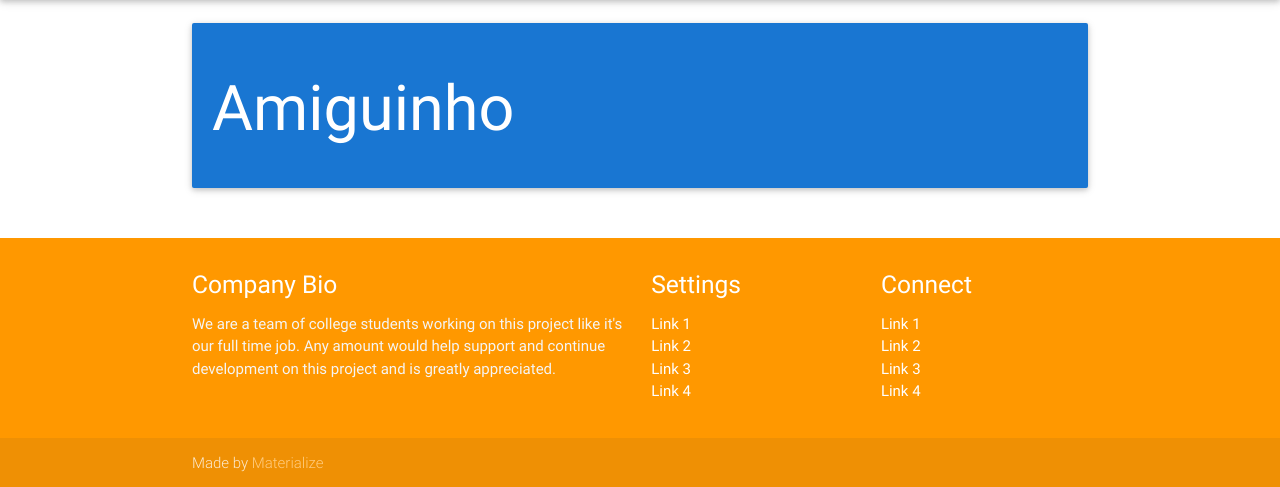
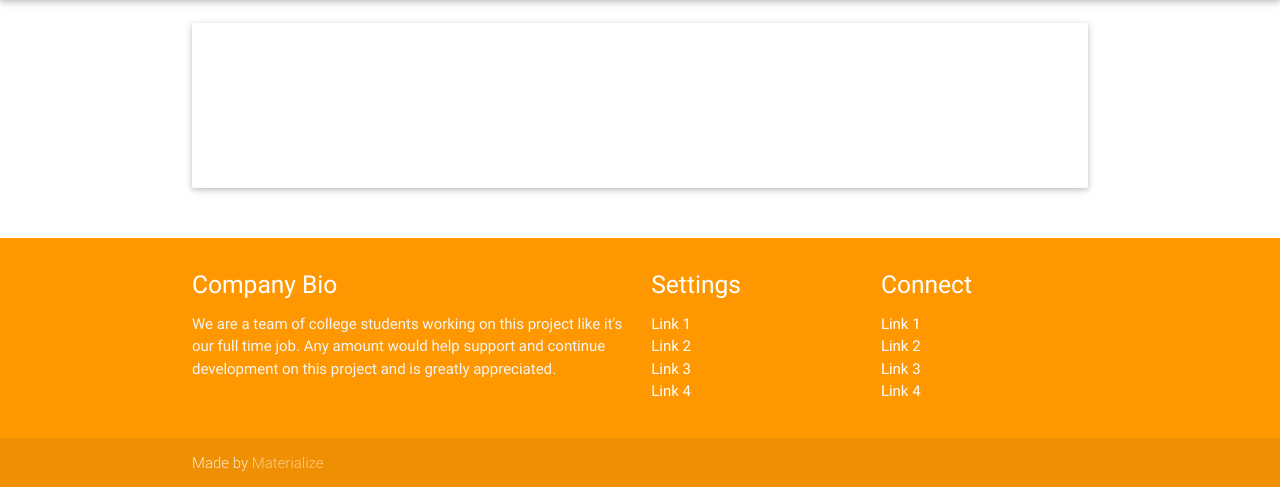
Before and after one commit to ronzani/zumbets, a Django app: page / in a window 1280 px wide. Shown: the part 64-551 px from the top of the page. Run offline with Django 3.2, Linux system fonts and the light colour scheme.

Commit message:
git ignore

```diff
--- a/appconfig/templates/index.html
+++ b/appconfig/templates/index.html
@@ -1,7 +1,8 @@
 {% extends 'base.html' %}
 
 {% block content %}
-    <div class="card-panel blue darken-2 white-text">
+    <div class="card-panel
+    2 white-text">
         <h1>Amiguinho</h1>
     </div>
 {% endblock %}
```
Also changed, not shown: 1 other file.
